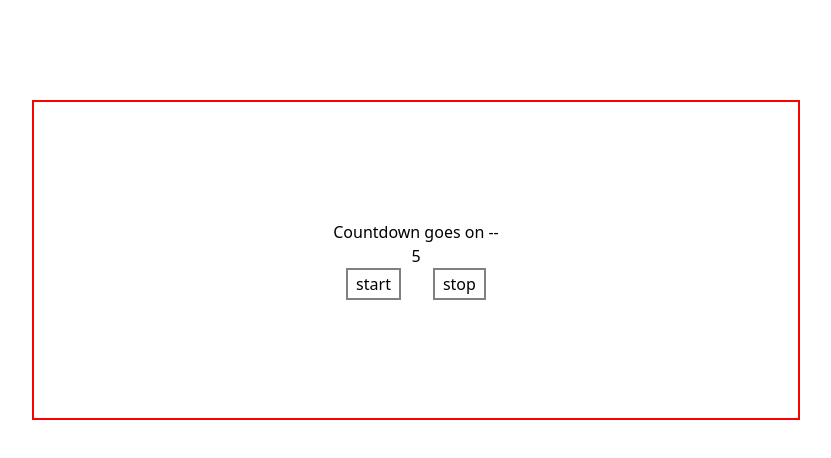
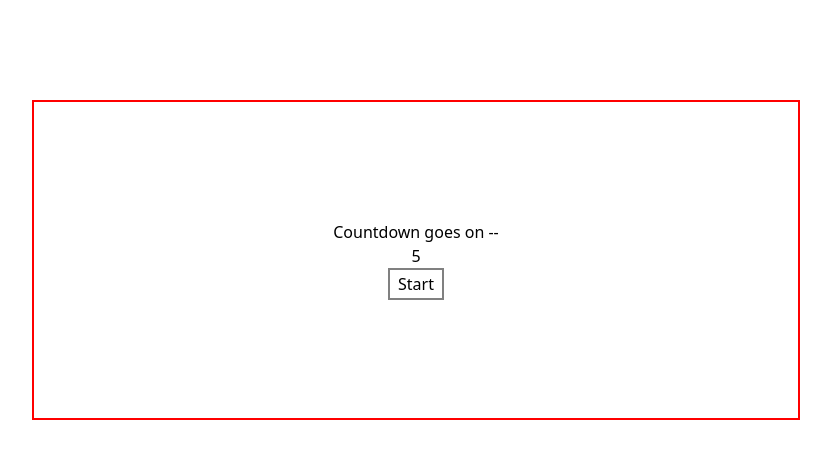
Before and after one commit to Om-Shankar-191019/react-interview, a React (Vite) app: page / in a window 1280 px wide. Shown: the top 458 px of the page, without its empty margins (224-1055 px from the left). Built offline with nearby package versions, Linux system fonts and the light colour scheme.

Commit message:
countdown - start and pause set to single button

```diff
--- a/src/components/Countdown timer/CountdownTimer.jsx
+++ b/src/components/Countdown timer/CountdownTimer.jsx
@@ -3,10 +3,12 @@ import "./style.css";
 
 const CountDownTimer = () => {
   const [second, setSecond] = useState(5);
+  const [showPause, setShowPause] = useState(false);
   const intervalRef = useRef(null);
 
   function startInterval() {
     if (intervalRef.current === null) {
+      setShowPause(true);
       intervalRef.current = setInterval(() => {
         setSecond((prev) => {
           if (prev < 1) {
@@ -16,12 +18,11 @@ const CountDownTimer = () => {
           return prev - 1;
         });
       }, 1000);
+    } else {
+      clearInterval(intervalRef.current);
+      intervalRef.current = null;
+      setShowPause(false);
     }
-  }
-
-  function stopInterval() {
-    clearInterval(intervalRef.current);
-    intervalRef.current = null;
   }
 
   useEffect(() => {
@@ -33,11 +34,12 @@ const CountDownTimer = () => {
         <h2>Countdown goes on --</h2>
         <h1>{second}</h1>
         <div className="flex space-x-8">
-          <button className="btn" onClick={startInterval}>
-            start
-          </button>
-          <button className="btn" onClick={stopInterval}>
-            stop
+          <button
+            disabled={second === 0 ? true : false}
+            className="btn"
+            onClick={startInterval}
+          >
+            {showPause && second !== 0 ? "Pause" : "Start"}
           </button>
         </div>
       </div>
```
